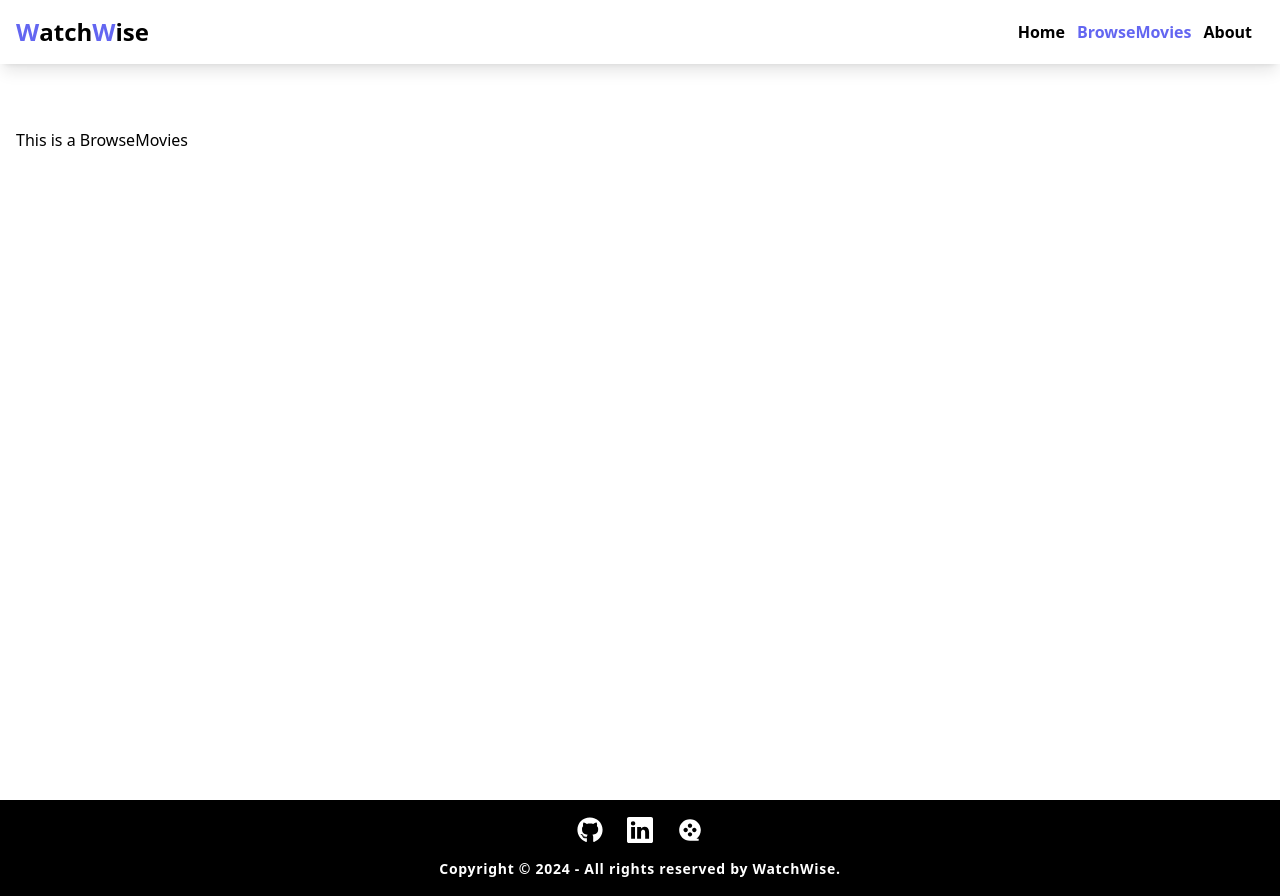
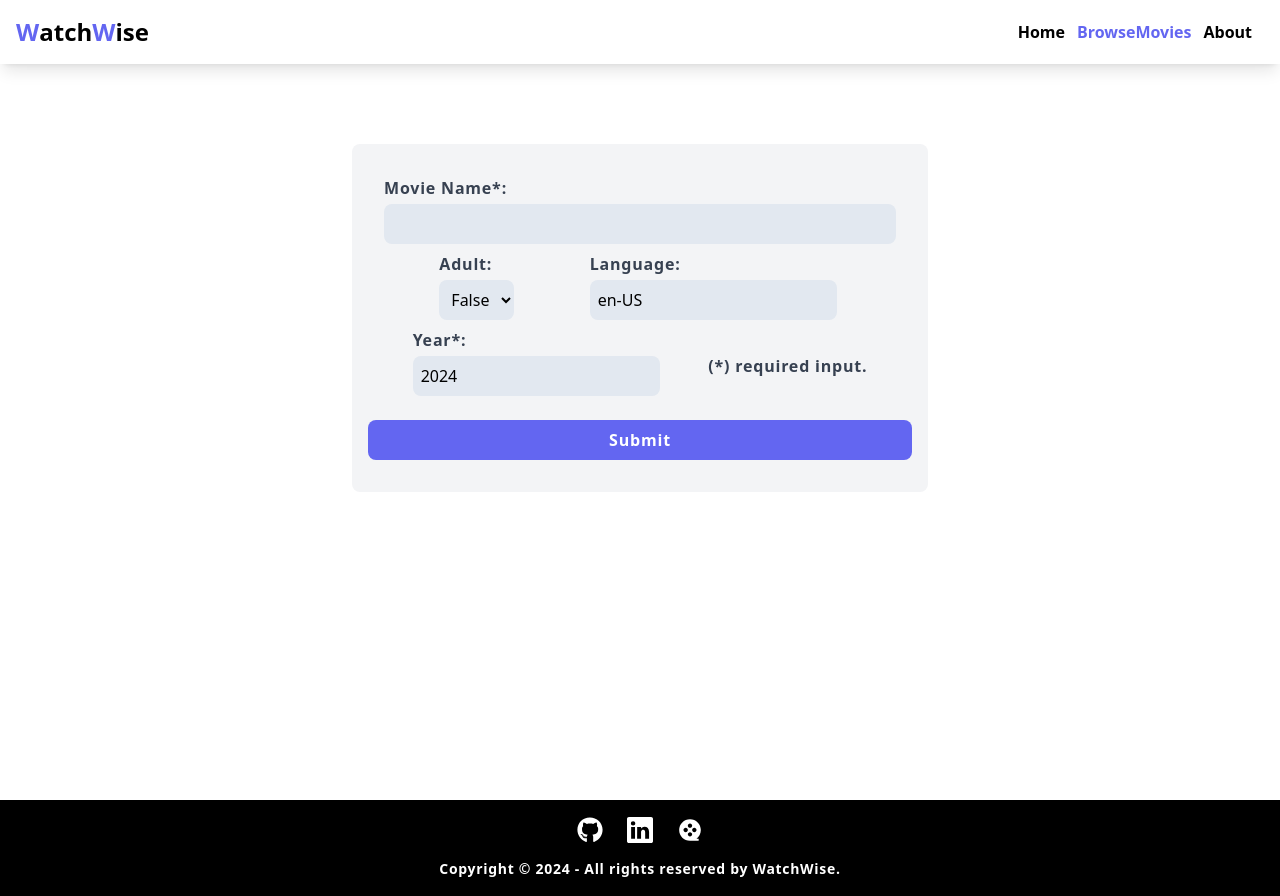
Before and after one commit to Darshan-Pandya10/WatchWise, a React (Vite) app: page /browse-movies in a window 1280 px wide. Built offline with nearby package versions, Linux system fonts and the light colour scheme.

Commit message:
[Add] Browse Movie code  [WIP]

```diff
--- /dev/null
+++ b/src/Components/Form.jsx
@@ -0,0 +1,70 @@
+import React, { useState } from 'react';
+
+function Form({ onSubmit , refetch}) {
+
+  const CurrentDate = new Date();
+  let CurrentYear = CurrentDate.getFullYear();
+  const [query, setQuery] = useState('');
+  const [includeAdult, setIncludeAdult] = useState(false);
+  const [language, setLanguage] = useState('en-US');
+  const [year, setYear] = useState(CurrentYear);
+
+  const handleSubmit = (e) => {
+    e.preventDefault();
+    onSubmit({
+      query,
+      includeAdult,
+      language,
+      year
+    });
+  };
+
+  return (
+    <form onSubmit={handleSubmit} className="flex w-fit flex-col md:w-[36rem] md:flex-row md:justify-evenly md:items-center md:flex-wrap mx-auto my-16 px-4 py-8 bg-gray-100 rounded-lg">
+      <label className="block mb-2">
+        <span className="form-label">Movie Name*:</span>
+        <input
+          type="text"
+          value={query}
+          onChange={(e) => setQuery(e.target.value)}
+          required
+          className='form-input'
+        />
+      </label>
+      <label className="block mb-2">
+        <span className="form-label">Adult:</span>
+        <select
+          value={includeAdult}
+          onChange={(e) => setIncludeAdult(e.target.value === 'true')}
+          className="form-input-short"
+        >
+          <option value="true">True</option>
+          <option value="false">False</option>
+        </select>
+      </label>
+      <label className="block mb-2">
+        <span className="form-label">Language:</span>
+        <input
+          type="text"
+          value={language}
+          onChange={(e) => setLanguage(e.target.value)}
+          className="form-input-short"
+        />
+      </label>
+      <label className="block mb-2">
+        <span className="form-label">Year*:</span>
+        <input
+          type="number"
+          value={year}
+          onChange={(e) => setYear(e.target.value)}
+          className="form-input-short"
+          max={CurrentYear}
+        />
+      </label>
+      <p className='text-gray-700 font-semibold tracking-wider'>(*) required input.</p>
+      <button type="submit" onClick={refetch} className="w-full font-semibold tracking-wider mt-4 py-2 bg-[#6366F1] text-white rounded-lg hover:bg-[#9193f7]">Submit</button>
+    </form>
+  );
+}
+
+export default Form;
--- a/src/Pages/BrowseMovies.jsx
+++ b/src/Pages/BrowseMovies.jsx
@@ -1,11 +1,91 @@
-import React from 'react'
+import React, { useState } from 'react';
+import { useQuery } from '@tanstack/react-query';
+import Form from '../Components/Form';
+import axios from 'axios';
+import MovieCard from '../Components/MovieCard';
 
 function BrowseMovies() {
+
+  const url = 'https://api.themoviedb.org/3/search/movie'
+  const [userInput , setUserInput] = useState({})
+  const queryFunc = async (options) => {
+    const response = await axios.request(url , options);
+    console.log(response)
+    return response;
+  };
+
+  const onSubmit = (searchInput) => {
+    setUserInput(searchInput)
+    const options = {
+      method: 'GET',
+      params: {
+        query: searchInput.query,
+        include_adult: searchInput.includeAdult.toString(),
+        language: searchInput.language,
+        primary_release_year: searchInput.year.toString,
+        page:'1',
+        region : 'usa',
+        year: searchInput.year
+      },
+      headers: {
+        accept: 'application/json',
+        Authorization: 'Bearer eyJhbGciOiJIUzI1NiJ9.eyJhdWQiOiJhNGFjMTgwMjM2MTIxZTRhYmVjZDdiMzcyMWI0Njg0MSIsInN1YiI6IjY1OWQwOGU1Zjg1OTU4MDFhODExOTY0MyIsInNjb3BlcyI6WyJhcGlfcmVhZCJdLCJ2ZXJzaW9uIjoxfQ.jl4vuS9kr0mczRAsBrD65L9yj0qZRMJ6OW_59d896zc'
+      }
+    };
+    queryFunc(options)
+  }
+
+ const {data , isLoading , isError , error, refetch} = useQuery({
+  queryKey : ['searchedMovie' , userInput.query],
+  queryFn: queryFunc,
+  enabled:false
+ })
+
+console.log(data)
+
+  //Loading Screen
+
+if(isLoading){
   return (
-    <div className='browse-movies min-h-screen pt-32 px-4'>
-      <h1>This is a BrowseMovies</h1>
-    </div>
+  <section className='browse-movies pt-32'>
+   <div className="loader"></div>
+  </section>
   )
 }
 
-export default BrowseMovies
+//404 Error Image
+
+if(error?.response?.status === 404){
+  return(
+    <section className='browse-movies flex items-center justify-center'>
+      <img src='../src/assets/404-error.svg' alt='404 error image' className='object-cover w-fit h-fit' />
+    </section>
+  )
+}
+
+//For anyother error excluding 404
+
+if(isError){
+  return (
+  <section className='browse-movies pt-52'>
+   <h1 className='font-bold text-xl tracking-wider'>Error : {error.message}</h1>
+  </section>
+  )
+}
+
+  return (
+
+    <div className='browse-movies min-h-screen pt-52 md:pt-20 px-4'>
+      <Form onSubmit={onSubmit} refetch={refetch}/>
+      <div className='movie-slide flex justify-start items-start overflow-x-scroll overflow-y-hidden'>
+        {/* { data?.data?.results?.length >=1 &&
+        data?.data?.results.map((movie) => {
+        const id = uuidv4()
+        return <MovieCard movie={movie} key={id}/>
+      })} */}
+      </div>
+    </div>
+  );
+}
+
+export default BrowseMovies;
--- a/src/index.css
+++ b/src/index.css
@@ -18,3 +18,27 @@
         @apply font-semibold text-[1rem] md:text-[1rem] my-0 mr-1 inline;
     }
 }
+
+@layer components {
+    .form-input {
+        @apply block p-2 w-[70vw] sm:w-[50vw] md:w-[32rem] bg-slate-200 mt-1 rounded-lg border-gray-300 focus:border-[#6366F1] focus:ring-[#6366F1];
+    }
+}
+
+@layer components {
+    .form-input-short {
+        @apply block p-2 w-[70vw] sm:w-[50vw] md:w-fit md:mr-1 bg-slate-200 mt-1 rounded-lg border-gray-300 focus:border-[#6366F1] focus:ring-[#6366F1];
+    }
+}
+
+@layer components {
+    .form-label {
+        @apply text-gray-700 font-semibold tracking-wider ;
+    }
+}
+
+@layer components {
+    .browse-movies {
+        @apply min-h-screen;
+    }
+}
```
